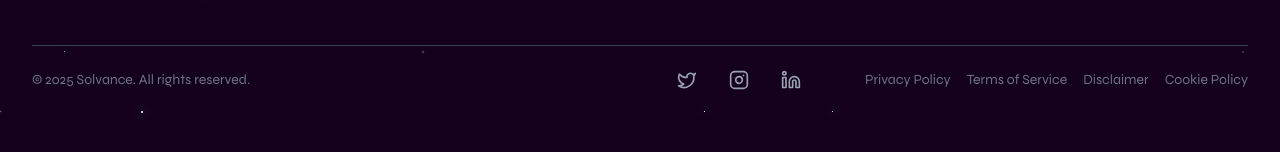
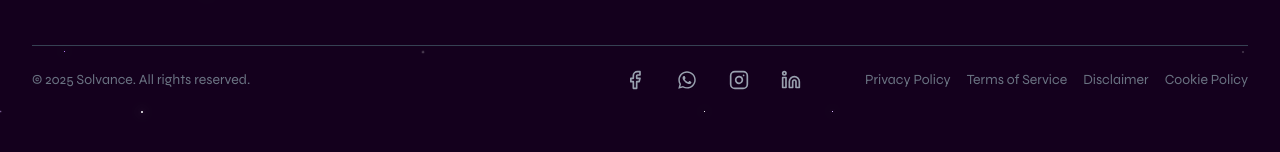
Before and after one commit to Jatin-Noize/SOLOVANCE, a Next.js app in the folder solovance/: page / in a window 1280 px wide. Shown: the part 5799-5951 px from the top of the page. Built offline with nearby package versions, Linux system fonts and the light colour scheme.

Commit message:
footer links

```diff
--- a/solovance/components/Footer.jsx
+++ b/solovance/components/Footer.jsx
@@ -6,6 +6,9 @@ import { Mina, Syne } from "next/font/google";
 import Logo from "../public/SOLVANCE-04.png";
 import { ArrowUp, ArrowRight, CalendarCheck } from 'lucide-react';
 import ContactUsForm from './ContactUsForm';
+
+import { FaWhatsapp } from 'react-icons/fa';
+
 import { useState } from 'react';
 import { motion } from 'framer-motion';
 
@@ -184,11 +187,11 @@ export default function Footer() {
     {/* Social Media Links */}
     <motion.div variants={itemVariants} className="flex mx-10  gap-8">
  <Link
-        href="https://twitter.com/yourusername"
+  href="https://www.facebook.com/share/1ZAeAiroNY/?mibextid=wwXIfr"
   target="_blank"
   rel="noopener noreferrer"
   className="text-gray-400 hover:text-purple-400 transition-colors"
-        aria-label="Twitter"
+  aria-label="Facebook"
 >
   <svg
     xmlns="http://www.w3.org/2000/svg"
@@ -201,8 +204,17 @@ export default function Footer() {
     strokeLinecap="round"
     strokeLinejoin="round"
   >
-          <path d="M22 4s-.7 2.1-2 3.4c1.6 10-9.4 17.3-18 11.6 2.2.1 4.4-.6 6-2C3 15.5.5 9.6 3 5c2.2 2.6 5.6 4.1 9 4-.9-4.2 4-6.6 7-3.8 1.1 0 3-1.2 3-1.2z"/>
+    <path d="M18 2h-3a5 5 0 0 0-5 5v3H7v4h3v8h4v-8h3l1-4h-4V7a1 1 0 0 1 1-1h3z"/>
   </svg>
+</Link>
+<Link
+  href="https://wa.me/yourphonenumber"  // Replace with your WhatsApp link
+  target="_blank"
+  rel="noopener noreferrer"
+  className="text-gray-400 hover:text-green-500 transition-colors"
+  aria-label="WhatsApp"
+>
+  <FaWhatsapp className="w-5 h-5" />  {/* 20x20 equivalent */}
 </Link>
       <Link
         href="https://www.instagram.com/solvance_agency/profilecard/?igsh=MWs2cDBnamdteWM4Mg=="
```
Lines whose indentation alone changed are shown as unchanged.
